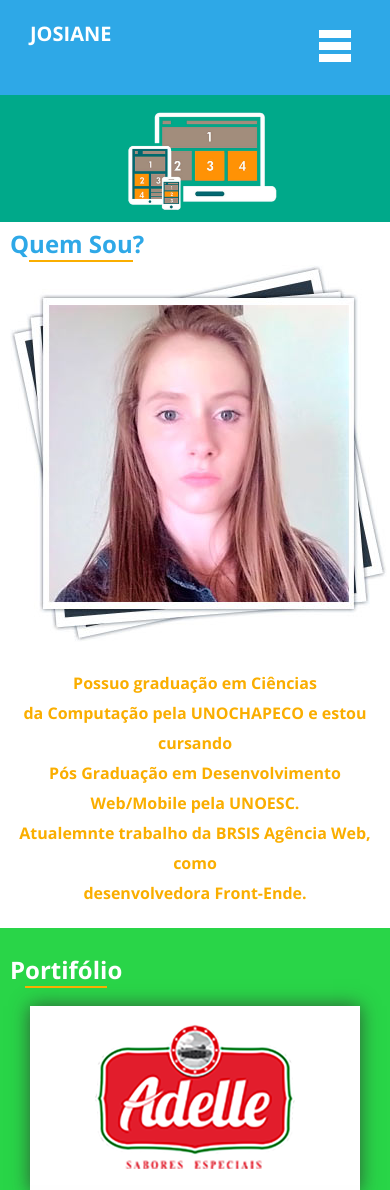
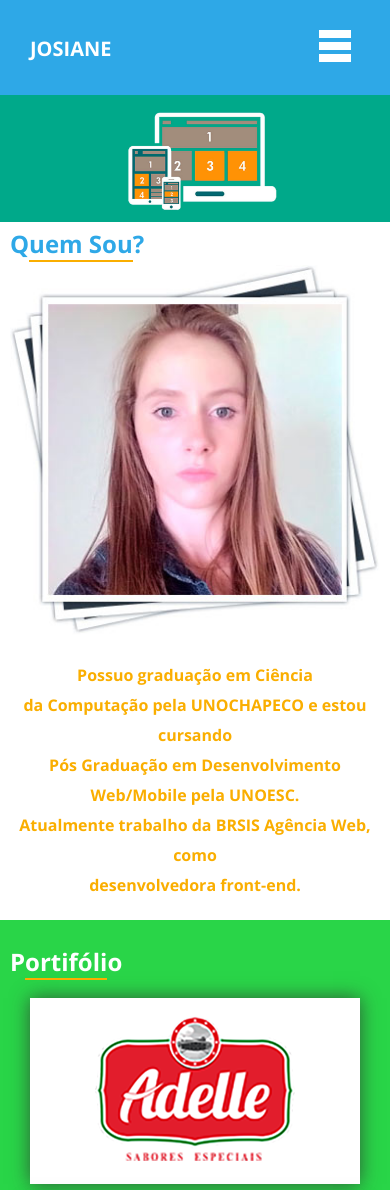
Before and after one commit to Josi123/curriculo-online, a plain HTML site: page index.html in a window 390 px wide. Shown: the top 1190 px of the page. Drawn offline with nearby package versions, Linux system fonts and the light colour scheme.

Commit message:
correção de texto

```diff
--- a/css/mobile.css
+++ b/css/mobile.css
@@ -5,6 +5,7 @@ header img {
 
 .topo{ padding: 20px }
 .topo-fixo{ padding: 5px 10px }
+
 nav ul li {
 	display: block;
 	list-style: none;
@@ -15,10 +16,11 @@ nav ul li a {
 	font-size: 1.3em;
     font-weight: 700;
 	color: #FFF;
-	padding: 10px 0;
+	padding: 5px 0;
 	text-decoration: none;
 	float: left;
     text-align: left;
+
 }
 
 /* menu não é exibido no mobile */
@@ -49,3 +51,5 @@ nav ul li a {
 	display: none;
 }
 .corpo{padding: 0 10px }
+.foto img{ width:100%}
+.nome{ margin-top:15px }
--- a/index.html
+++ b/index.html
@@ -55,8 +55,8 @@
                     <div class="foto"><img src="imgs/foto.jpg" alt=""> </div>
                    </div>
                     <div class="wow fadeInRight">
-                    <div class="texto">Possuo graduação em Ciências <br> da Computação pela UNOCHAPECO e estou cursando <br> Pós Graduação em Desenvolvimento Web/Mobile pela UNOESC. <br>
-                    Atualemnte trabalho da <a href="http://www.brsis.com.br"> BRSIS Agência Web</a>, como <br>desenvolvedora Front-Ende. </div>
+                    <div class="texto">Possuo graduação em Ciência <br> da Computação pela UNOCHAPECO e estou cursando <br> Pós Graduação em Desenvolvimento Web/Mobile pela UNOESC. <br>
+                    Atualmente trabalho da <a href="http://www.brsis.com.br"> BRSIS Agência Web</a>, como <br>desenvolvedora front-end. </div>
                     </div>
                 </div>
 
```
